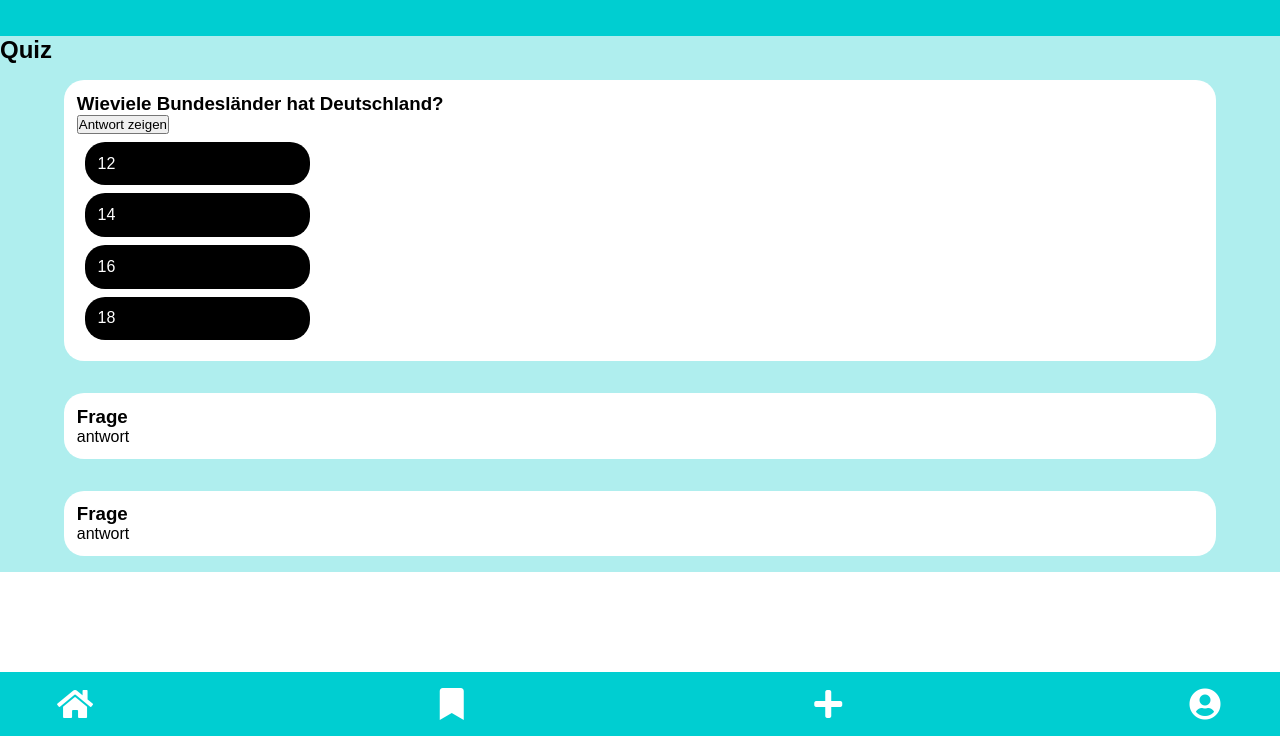
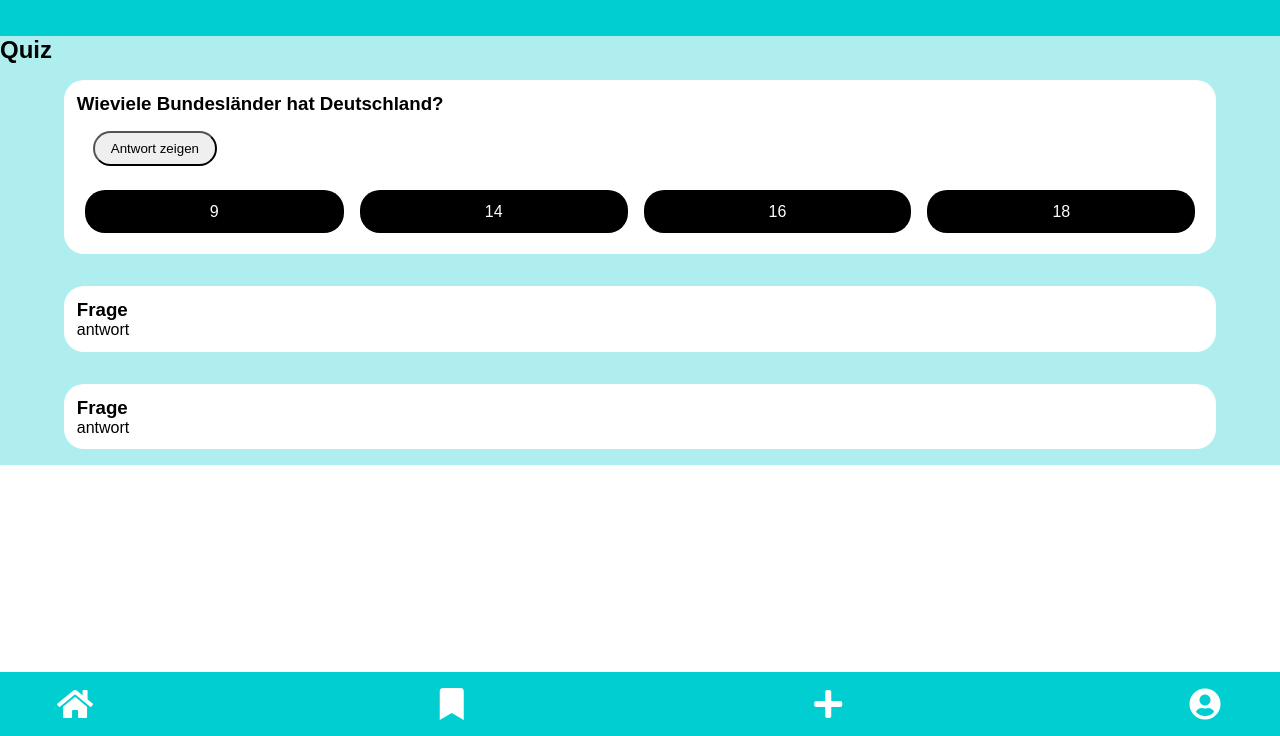
Before and after one commit to awillrich/quiz-app, a website built with Parcel: page src/index.html in a window 1280 px wide. Shown: the part 64-800 px from the top of the page. Built offline with nearby package versions, Linux system fonts and the light colour scheme.

Commit message:
Answer Buttons

```diff
--- a/src/css/style.css
+++ b/src/css/style.css
@@ -95,24 +95,31 @@
     padding: 0.8rem;
 }
 
-.answeres {
+.answers {
   display: flex;
-
+  flex-direction: row;
   flex-wrap: wrap;
-  /*justify-content: flex-start;
   align-items: center;
-  align-content: center;*/
+  align-content: center;
+  justify-content: center;
 }
 
 .answer {
   flex: 0 1 auto;
   margin: 0.5rem;
   background-color: black;
-  width: 20%;
-  border-color: yellow;
   color: white;
   border-width: 20px;
   border-radius: 20px;
   padding: 0.8rem;
-  flex-direction: row;
+  flex-grow: 1;
+  text-align: center;
 }
+
+.answer_button {
+  padding: 0.5rem 1rem;
+  margin: 1rem;
+  border-radius: 20px;
+  font-family: Arial, Helvetica, sans-serif;
+
+}
--- a/src/index.html
+++ b/src/index.html
@@ -38,9 +38,9 @@
             <article class="quiz-card">
                 <div class="question">
                     <h3>Wieviele Bundesländer hat Deutschland?</h3>
-                    <button>Antwort zeigen</button>
+                    <button class="answer_button">Antwort zeigen</button>
                     <div class="answers">
-                        <div class="answer">12</div>
+                        <div class="answer">9</div>
                         <div class="answer">14</div>
                         <div class="answer">16</div>
                         <div class="answer">18</div>
```
